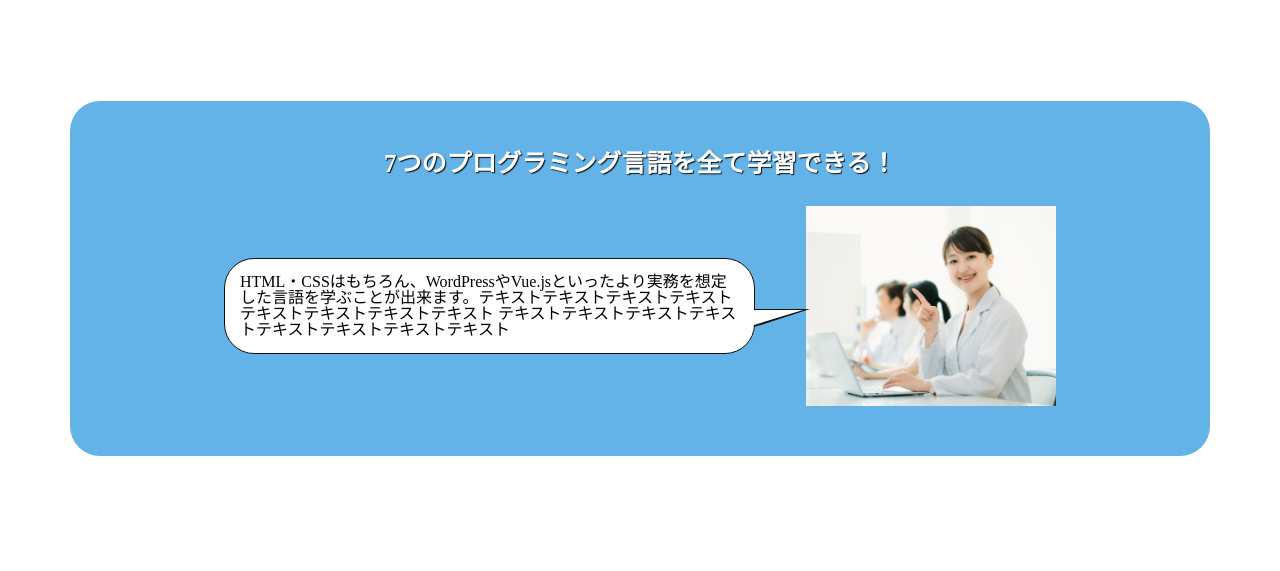
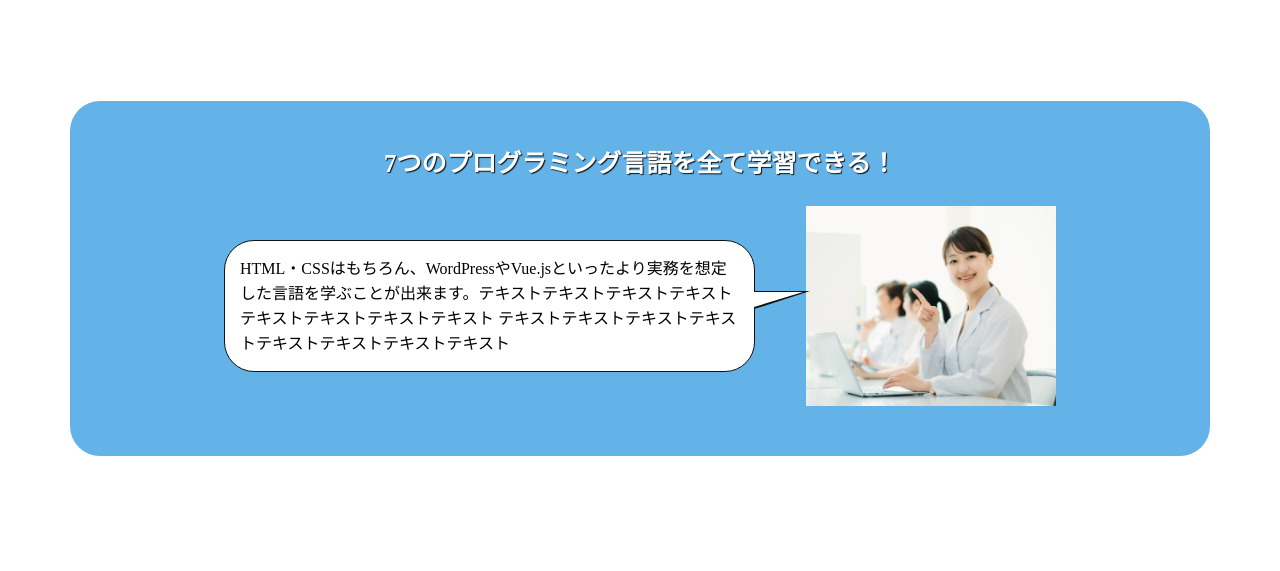
Before and after one commit to Kosuke78/school_kakuu, a PHP site: page /index.html in a window 1280 px wide. Shown: the part 2140-2711 px from the top of the page. Run offline with PHP 8.4, Linux system fonts and the light colour scheme.

Commit message:
1/20完成

```diff
--- a/css/style.css
+++ b/css/style.css
@@ -170,6 +170,9 @@ header {
     left: 0;
     width: 100%;
     height: 100%;
+}
+.gnav-item:hover {
+    color: red;
 }
 .request {
     position: relative;
@@ -523,6 +526,9 @@ style 属性 {
     width: 80%;
     margin: 0 auto;
 }
+.language-des {
+    line-height: 25px;
+}
 .language-title {
     text-align: center;
     margin-bottom: 30px;
@@ -571,10 +577,10 @@ style 属性 {
 }
 .course-content-inner {
     display: flex;
-    height: 400px;
 }
 .course-item {
     width: 50%;
+    height: 400px;
     display:flex;
     justify-content:center;
     align-items:center;
```
